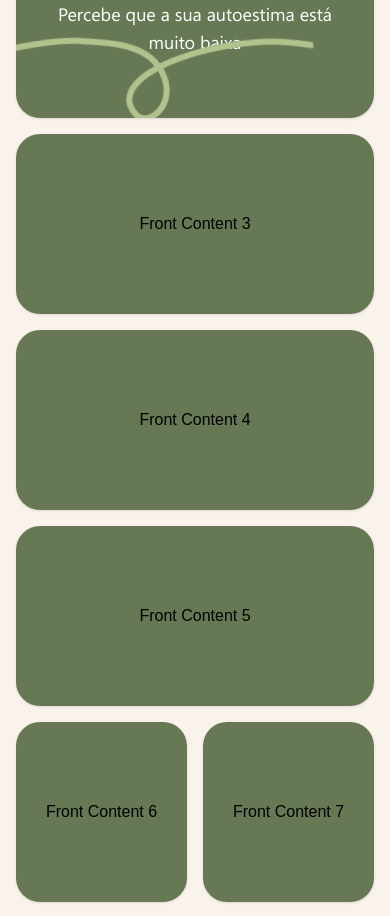
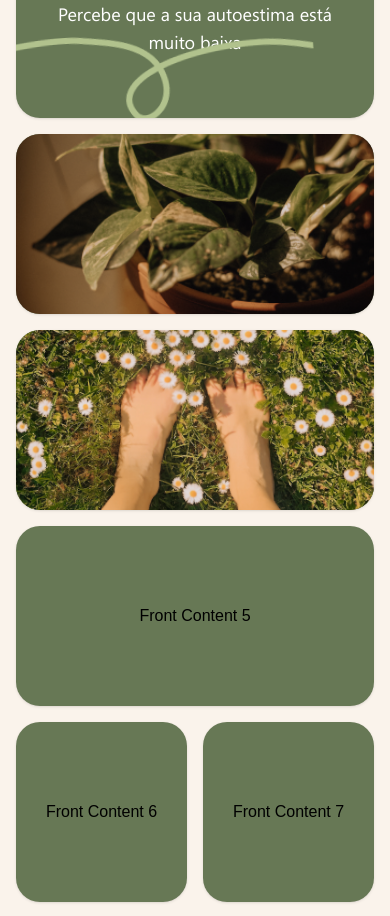
Before and after one commit to rafaeelricco/leticia-psi-lp, a Next.js app: page / in a window 390 px wide. Shown: the part 3620-4536 px from the top of the page. Built offline with nearby package versions, Linux system fonts and the light colour scheme.

Commit message:
refactor: update benefits component layout for responsiveness and add images to flipper cards

```diff
--- a/src/features/home/components/benefits.tsx
+++ b/src/features/home/components/benefits.tsx
@@ -81,13 +81,25 @@ export const Benefits: React.FC = () => {
                   <div className="grid grid-rows-2 gap-4 min-w-0 [&>*]:w-full">
                      <div {...flip3}>
                         <div className="flipper-card h-full">
-                           <div className="flipper-front bg-support06 rounded-3xl shadow h-full">Front Content 3</div>
+                           <div className="flipper-front bg-support06 rounded-3xl shadow h-full overflow-hidden">
+                              <img
+                                 src="/assets/img-benefits-3.png"
+                                 alt="line-benefits-2"
+                                 className="w-full scale-[1.02] h-full object-cover"
+                              />
+                           </div>
                            <div className="flipper-back bg-primary rounded-3xl shadow h-full">Back Content 3</div>
                         </div>
                      </div>
                      <div {...flip4}>
                         <div className="flipper-card h-full">
-                           <div className="flipper-front bg-support06 rounded-3xl shadow h-full">Front Content 4</div>
+                           <div className="flipper-front bg-support06 rounded-3xl shadow h-full overflow-hidden">
+                              <img
+                                 src="/assets/img-benefits-4.png"
+                                 alt="line-benefits-2"
+                                 className="w-full scale-[1.02] h-full object-cover"
+                              />
+                           </div>
                            <div className="flipper-back bg-primary rounded-3xl shadow h-full">Back Content 4</div>
                         </div>
                      </div>
```
Also changed, not shown: public/assets/img-benefits-3.png (added), public/assets/img-benefits-4.png (added).
